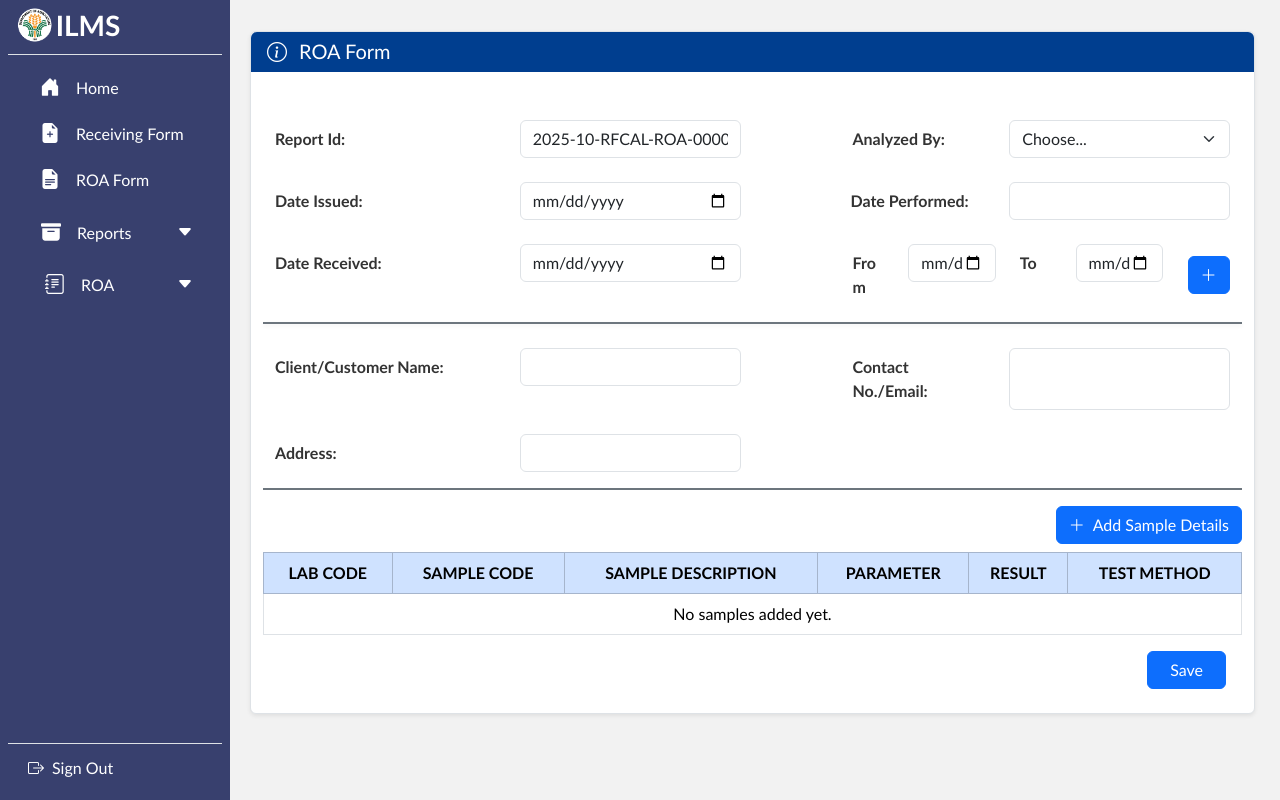
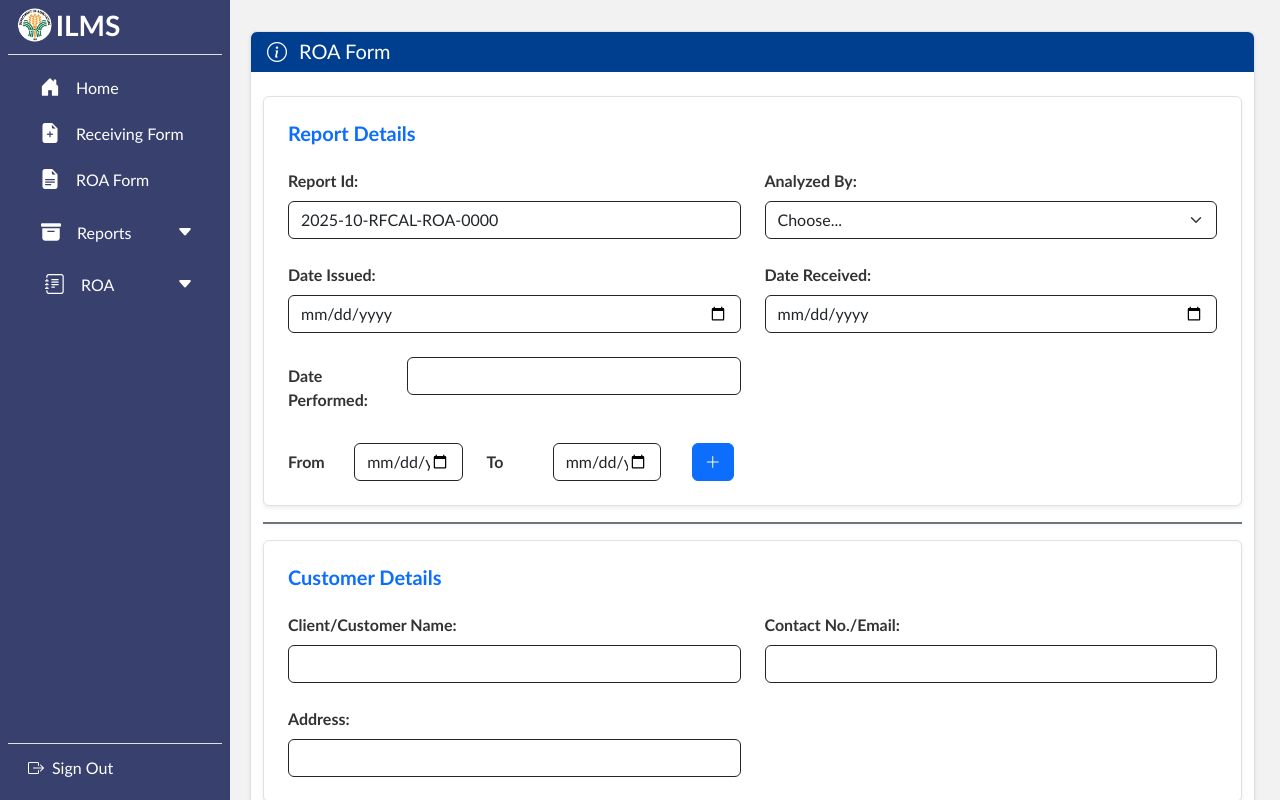
Before and after one commit to patrickbajamunde/LIMS, a React (Vite) app in the folder client/: page /Dco/RoaForm in a window 1280 px wide. Shown: the top 800 px of the page. Built offline with nearby package versions, Linux system fonts and the light colour scheme; what @react-pdf/renderer would draw is missing.

Commit message:
UPDATE: new arf, roaform, modal design

```diff
--- a/client/src/interfaces/dco/forms/Arf.jsx
+++ b/client/src/interfaces/dco/forms/Arf.jsx
@@ -144,7 +144,7 @@ function Arf() {
               </div>
             )}
           </div>
-          <div className='head container rounded-top'  style={{ backgroundColor: '#003e8fff' }}>
+          <div className='head container rounded-top' style={{ backgroundColor: '#003e8fff' }}>
 
             <div className='mt-1'>
               <i className='bi bi-info-circle text-white fs-5 ms-1 me-1' />
@@ -153,11 +153,12 @@ function Arf() {
           </div>
 
           <form className='mt-4 mb-4' onSubmit={submitForm}>
-            <div className='container-fluid mt-3 '>
-              <div className='row mt-4'>
-                <label className='col-md-3 col-form-label '>Type Of Client: </label>
-                <div className='col-md-3'>
-                  <select id='clientType' name="clientType" onChange={inputHandler} value={request.clientType} className='form-select'>
+            <div className='card p-4 mb-3 shadow-sm border'>
+              <h5 className='mb-4 text-primary fw-bold'>Request Details</h5>
+              <div className="row g-4">
+                <div className="col-md-6">
+                  <label className='form-label '>Type Of Client: </label>
+                  <select id='clientType' name="clientType" onChange={inputHandler} value={request.clientType} className='form-select border border-dark'>
                     <option selected>Choose...</option>
                     <option value="Regulatory">Regulatory</option>
                     <option value="Corn Program">Corn Program</option>
@@ -169,89 +170,78 @@ function Arf() {
                     <option value="Government Agency">Government Agency</option>
                     <option value="High Value Crops Program">High Value Crops Program</option>
                     <option value="Research">Research</option>
-
                   </select>
                 </div>
 
-                <label className='ItemNum col-md-3 col-form-label'>Request ID: </label>
-                <div className='col-md-3 d-flex justify-content-end'>
-                  <input type="text" className="form-control" id="requestId" name="requestId" onChange={inputHandler} value={request.requestId} placeholder="" />
-                </div>
-              </div>
-
-              <div className='row mt-4'>
-                <label className='col-md-3 col-form-label '>Transaction Date: </label>
-                <div className='col-md-3'>
-                  <div className="col-sm">
-                    <input type="date" className="form-control" id="transactionDate" name='transactionDate' value={request.transactionDate} onChange={inputHandler} placeholder="" />
-                  </div>
+                <div className="col-md-6">
+                  <label className='form-label'>Request ID: </label>
+                  <input type="text" className="form-control border border-dark" id="requestId" name="requestId" onChange={inputHandler} value={request.requestId} placeholder="" />
                 </div>
 
-                <label className='testMethod col-md-3 col-form-label '>Recevied By: </label>
-                <div className='col-md-3 '>
-                  <select id='receivedBy' name='receivedBy' onChange={inputHandler} value={request.receivedBy} className='form-select'>
+                <div className="col-md-6">
+                  <label className='form-label '>Transaction Date: </label>
+                  <input type="date" className="form-control border border-dark" id="transactionDate" name='transactionDate' value={request.transactionDate} onChange={inputHandler} placeholder="" />
+                </div>
+
+                <div className="col-md-6">
+                  <label className='form-label '>Recevied By: </label>
+                  <select id='receivedBy' name='receivedBy' onChange={inputHandler} value={request.receivedBy} className='form-select border border-dark'>
                     <option selected>Choose...</option>
                     <option value="Susan P. Bergantin">Susan P. Bergantin</option>
                     <option value="Jessa Mae M. Luces">Jessa Mae M. Luces</option>
                   </select>
                 </div>
+
+                <div className="col-md-6"></div>
               </div>
             </div>
 
-            <div className='container-fluid shadow-sm border border-secondary border-1 mt-3'>
+            <div className='container-fluid shadow-sm border border-secondary border-1 mt-3 mb-3'>
             </div>
 
-            <div className='container-fluid mt-3 '>
-              <div className='row mt-4'>
-
-                <label className='col-md-3 col-form-label '>Customer Name: </label>
-                <div className='col-md-3'>
-                  <div className="col-sm">
-                    <input type="text" className="form-control" id="clientName" name='clientName' value={request.clientName} onChange={inputHandler} placeholder="" />
-                  </div>
+            <div className='card p-4 mb-3 shadow-sm border'>
+              <h5 className='mb-4 text-primary fw-bold'>Customer Details</h5>
+              <div className='row g-4'>
+                <div className="col-md-6">
+                  <label className='form-label '>Customer Name: </label>
+                  <input type="text" className="form-control border border-dark" id="clientName" name='clientName' value={request.clientName} onChange={inputHandler} placeholder="" />
                 </div>
 
-                <label className='ItemNum col-md-3 col-form-label'>Contact No./Email: </label>
-                <div className='col-md-3 d-flex justify-content-end'>
-                  <input type="tel" className="form-control" id="mobile" name='clientEmail' value={request.clientEmail} onChange={inputHandler} placeholder="" />
-                </div>
-              </div>
-              <div className='row mt-4'>
-                <label className='col-md-3 col-form-label '>Address: </label>
-                <div className='col-md-3'>
-                  <div className="col-sm">
-                    <input type="tel" className="form-control" id="clientAddress" name='clientAddress' value={request.clientAddress} onChange={inputHandler} placeholder="" />
-                  </div>
+                <div className="col-md-6">
+                  <label className='form-label'>Contact No./Email: </label>
+                  <input type="tel" className="form-control border border-dark" id="mobile" name='clientEmail' value={request.clientEmail} onChange={inputHandler} placeholder="" />
                 </div>
 
-                <label className='testMethod col-md-3 col-form-label '>Gender: </label>
-                <div className='col-md-3 '>
-                  <select id='clientGender' name="clientGender" onChange={inputHandler} value={request.clientGender} className='form-select'>
+                <div className="col-md-6">
+                  <label className='form-label '>Address: </label>
+                  <input type="tel" className="form-control border border-dark" id="clientAddress" name='clientAddress' value={request.clientAddress} onChange={inputHandler} placeholder="" />
+                </div>
+
+                <div className="col-md-6">
+                  <label className='form-label '>Gender: </label>
+                  <select id='clientGender' name="clientGender" onChange={inputHandler} value={request.clientGender} className='form-select border border-dark'>
                     <option selected>Choose...</option>
                     <option value="Male">Male</option>
                     <option value="Female">Female</option>
                   </select>
                 </div>
-              </div>
-              <div className='row mt-4'>
-                <label className='col-md-3 col-form-label '>Date of Sample Disposal: </label>
-                <div className='col-md-3'>
-                  <div className="col-sm">
-                    <input type="date" className="form-control" id="sampleDisposal" name='sampleDisposal' value={request.sampleDisposal} onChange={inputHandler} placeholder="" />
-                  </div>
+
+                <div className="col-md-6">
+                  <label className='form-label '>Date of Sample Disposal: </label>
+                  <input type="date" className="form-control border border-dark" id="sampleDisposal" name='sampleDisposal' value={request.sampleDisposal} onChange={inputHandler} placeholder="" />
                 </div>
 
-                <label className='ItemNum col-md-3 col-form-label'>Report due date: </label>
-                <div className='col-md-3 d-flex justify-content-end'>
-                  <input type="date" className="form-control" id="reportDue" name='reportDue' value={request.reportDue} onChange={inputHandler} placeholder="" />
+                <div className="col-md-6">
+                  <label className='form-label'>Report due date: </label>
+                  <input type="date" className="form-control border border-dark" id="reportDue" name='reportDue' value={request.reportDue} onChange={inputHandler} placeholder="" />
                 </div>
               </div>
             </div>
 
-            <div className='container-fluid border border-secondary border-1 mt-3'></div>
+            <div className='container-fluid border border-secondary border-1 mt-3 mb-3'></div>
 
 
-            <div className='container-fluid mt-3 mb-5'>
+            <div className='card p-4 mb-3 shadow-sm border'>
               <div className='d-flex justify-content-end'>
                 <button
                   type="button"
@@ -307,7 +297,7 @@ function Arf() {
             <div className="modal-content">
               <form onSubmit={sampleSubmit} method="post">
 
-                <div className="modal-header">
+                <div className="modal-header bg-primary text-white">
                   <h5 className="modal-title">Add Sample Details</h5>
                   <button type="button" className="btn-close" onClick={() => setShowModal(false)}></button>
                 </div>
@@ -318,7 +308,7 @@ function Arf() {
                     <label className='form-label'>Lab Code</label>
                     <input
                       type='text'
-                      className='form-control'
+                      className='form-control border border-dark'
                       name='labCode'
                       value={sampleDetail.labCode}
                       onChange={sampleInputHandler}
@@ -329,7 +319,7 @@ function Arf() {
                     <label className='form-label'>Sample Code</label>
                     <input
                       type='text'
-                      className='form-control'
+                      className='form-control border border-dark'
                       name='sampleCode'
                       value={sampleDetail.sampleCode}
                       onChange={sampleInputHandler}
@@ -340,7 +330,7 @@ function Arf() {
                     <label className="form-label">Sample Description</label>
                     <input
                       type="text"
-                      className="form-control"
+                      className="form-control border border-dark"
                       name="sampleDescription"
                       value={sampleDetail.sampleDescription}
                       onChange={sampleInputHandler}
@@ -352,7 +342,7 @@ function Arf() {
                     <label className="form-label">Test Parameter Requested</label>
                     <input
                       type="text"
-                      className="form-control"
+                      className="form-control border border-dark"
                       name="parameterReq"
                       value={sampleDetail.parameterReq}
                       onChange={sampleInputHandler}
@@ -364,7 +354,7 @@ function Arf() {
                     <label className="form-label">Test Method Requested</label>
                     <input
                       type="text"
-                      className="form-control"
+                      className="form-control border border-dark"
                       name="methodReq"
                       value={sampleDetail.methodReq}
                       onChange={sampleInputHandler}
--- a/client/src/interfaces/dco/forms/RoaForm.jsx
+++ b/client/src/interfaces/dco/forms/RoaForm.jsx
@@ -12,7 +12,7 @@ function RoaForm() {
     const year = now.getFullYear();
     const month = String(now.getMonth() + 1).padStart(2, '0')
 
-    const rfcal ='RFCAL'
+    const rfcal = 'RFCAL'
     const roa = 'ROA';
 
     const numberSeries = '0000';
@@ -160,8 +160,7 @@ function RoaForm() {
     <div className='d-flex mt-3'>
       <div className=' analysis card container-fluid shadow-sm border bordered-darker mb-5'>
         <div className='row g-6'>
-          <div className='head container rounded-top'  style={{ backgroundColor: '#003e8fff' }}>
-
+          <div className='head container rounded-top' style={{ backgroundColor: '#003e8fff' }}>
             <div className='mt-1'>
               <i className='bi bi-info-circle text-white fs-5 ms-1 me-1' />
               <span className='ms-2 fs-5 text-white'>ROA Form</span>
@@ -169,63 +168,42 @@ function RoaForm() {
           </div>
 
           <form className='mt-4 mb-4' onSubmit={submitForm}>
-            <div className='container-fluid mt-3 '>
-              <div className='row mt-4'>
-                <label className='col-md-3 col-form-label'>Report Id: </label>
-                <div className='col-md-3 d-flex justify-content-end'>
-                  <input type="tel" className="date form-control" name='reportId' id = 'reportId' onChange={inputHandler} value={result.reportId} placeholder="" />
+            <div className='card p-4 mb-3 shadow-sm border'>
+              <h5 className='mb-4 text-primary fw-bold'>Report Details</h5>
+              <div className="row g-4">
+                <div className="col-md-6">
+                  <label className='form-label'>Report Id: </label>
+                  <input type="tel" className="date form-control border border-dark" name='reportId' id='reportId' onChange={inputHandler} value={result.reportId} placeholder="" />
                 </div>
-
-                <label className='testMethod col-md-3 col-form-label '>Analyzed By: </label>
-                <div className='col-md-3 d-flex justify-content-end'>
-                  <select className='form-select' name='analyzedBy' onChange={inputHandler} value={result.analyzedBy}>
+                <div className="col-md-6">
+                  <label className='form-label '>Analyzed By: </label>
+                  <select className='form-select border border-dark' name='analyzedBy' onChange={inputHandler} value={result.analyzedBy}>
                     <option defaultValue="Choose...">Choose...</option>
                     <option value="Katrina Louise C. Gonzales">Katrina Louise C. Gonzales</option>
                     <option value="Mellen B. Perion">Mellen B. Perion</option>
                     <option value="Danica Mae B. Rodriguez">Danica Mae B. Rodriguez</option>
                   </select>
                 </div>
+                <div className="col-md-6">
+                  <label className='form-label '>Date Issued: </label>
+                  <input type="date" className="date form-control border border-dark" name='dateIssued' onChange={inputHandler} value={result.dateIssued} placeholder="" />
                 </div>
-
-              <div className='row mt-4'>
-
-
-                <div className='col-md '>
-
-                  {/*Date Issued*/}
+                <div className="col-md-6">
+                  <label className='form-label '>Date Received: </label>
+                  <input type="date" className="date form-control border border-dark" name='dateIssued' onChange={inputHandler} value={result.dateIssued} placeholder="" />
+                </div>
+                <div className="col-md-6">
+                  <div className="col">
+                    <div className='col-md'>
                       <div className='row'>
-                    <label className='col-md-6 col-form-label '>Date Issued: </label>
-                    <div className='col-md-6'>
-                      <div className="row-sm">
-                        <input type="date" className="date form-control" name='dateIssued' onChange={inputHandler} value={result.dateIssued} placeholder="" />
+                        <label className="col-md-3 col-form-label">Date Performed:</label>
+                        <div className='col-md-9'>
+                          <input type="text" className="date form-control border border-dark" id="datePerformed" name="datePerformed" onChange={inputHandler} value={result.datePerformed} placeholder="" />
                         </div>
                       </div>
                     </div>
 
-                  {/*Date Received*/}
-                  <div className='row mt-4'>
-                    <label className='col-md-6 col-form-label '>Date Received: </label>
-                    <div className='col-md-6'>
-                      <div className="row-sm">
-                        <input type="date" className="date form-control" name='dateReceived' onChange={inputHandler} value={result.dateReceived} placeholder="" />
-                      </div>
-                    </div>
-                  </div>
-
-                </div>
-
-                {/*Date Performed*/}
-                <div className="col">
-                  <div className='col-md'>
-                    <div className='row'>
-                      <label className="datePerformed col-md-6 col-form-label">Date Performed:</label>
-                      <div className='col-md-6'>
-                        <input type="text" className="date form-control" id="datePerformed" name="datePerformed" onChange={inputHandler} value={result.datePerformed} placeholder="" />
-                      </div>
-                    </div>
-                  </div>
-
-                  <div className="fromTo row mt-4">
+                    <div className=" row mt-4">
 
                       {/*FROM*/}
                       <div className="col-sm-5">
@@ -234,7 +212,7 @@ function RoaForm() {
                           <div className="col-md-8">
                             <input
                               type="date"
-                            className="form-control"
+                              className="form-control border border-dark"
                               id="datePerformedFrom"
                               name="datePerformedFrom"
                               onChange={inputHandler}
@@ -248,11 +226,11 @@ function RoaForm() {
                       {/*TO*/}
                       <div className="col-sm-5">
                         <div className="row ">
-                        <label className="col-sm-4 col-form-label ">To</label>
+                          <label className="col-sm-4 col-form-label">To</label>
                           <div className="col-md-8">
                             <input
                               type="date"
-                            className="form-control"
+                              className="form-control border border-dark"
                               id="datePerformedTo"
                               name="datePerformedTo"
                               onChange={inputHandler}
@@ -269,42 +247,42 @@ function RoaForm() {
                       </div>
                     </div>
                   </div>
-
                 </div>
               </div>
 
+
+
+            </div>
+
             {/*BORDER*/}
-            <div className='container-fluid shadow-sm border border-secondary border-1 mt-3'>
+            <div className='container-fluid shadow-sm border border-secondary border-1 mt-3 mb-3'>
             </div>
 
             {/*Customer Details*/}
-            <div className='container-fluid mt-3 '>
-              <div className='row mt-4'>
-                <label htmlFor="clientType" className='col-md-3 col-form-label '>Client/Customer Name: </label>
-                <div className='col-md-3'>
-                  <div className="col-sm">
-                    <input type="tel" className="date form-control" name='customerName' onChange={inputHandler} value={result.customerName} placeholder="" />
+            <div className='card p-4 mb-3 shadow-sm border'>
+              <h5 className='mb-4 text-primary fw-bold'>Customer Details</h5>
+              <div className='row g-4'>
+                <div className="col-md-6">
+                  <label htmlFor="clientType" className='form-label'>Client/Customer Name: </label>
+                  <input type="tel" className="date form-control border border-dark" name='customerName' onChange={inputHandler} value={result.customerName} placeholder="" />
                 </div>
+                <div className="col-md-6">
+                  <label className='form-label'>Contact No./Email: </label>
+                  <input type="tel" className="form-control border border-dark" id="mobile" name='customerContact' onChange={inputHandler} value={result.customerContact} placeholder="" />
                 </div>
-                <label className='ItemNum col-md-3 col-form-label'>Contact No./Email: </label>
-                <div className='col-md-3 d-flex justify-content-end'>
-                  <input type="tel" className="form-control" id="mobile" name='customerContact' onChange={inputHandler} value={result.customerContact} placeholder="" />
-                </div>
-              </div>
-              <div className='row mt-4'>
-                <label htmlFor="clientType" className='col-md-3 col-form-label '>Address: </label>
-                <div className='col-md-3'>
-                  <div className="col-sm">
-                    <input type="tel" className="date form-control" name='customerAddress' onChange={inputHandler} value={result.customerAddress} placeholder="" />
-                  </div>
+                <div className="col-md-6">
+                  <label htmlFor="clientType" className='form-label '>Address: </label>
+                  <input type="tel" className="date form-control border border-dark" name='customerAddress' onChange={inputHandler} value={result.customerAddress} placeholder="" />
                 </div>
               </div>
             </div>
 
             {/*BORDER*/}
-            <div className='container-fluid border border-secondary border-1 mt-3'></div>
+            <div className='container-fluid border border-secondary border-1 mt-3 mb-3'></div>
 
             {/*ROA Details*/}
+
+            <div className='card p-4 mb-3 shadow-sm border'>
               <div className='d-flex justify-content-end mt-3'>
                 <button
                   type="button"
@@ -348,6 +326,8 @@ function RoaForm() {
                   </table>
                 </div>
               </div>
+            </div>
+
 
             <div className='col-md-6 gap-3 offset-md-6 d-flex justify-content-end pe-3'>
               <button className="btn btn-primary col-md-2">Save</button>
```
Also changed, not shown: client/src/interfaces/dco/components/modal/Modal.jsx (+7 -7 lines). Lines whose indentation alone changed are shown as unchanged.
